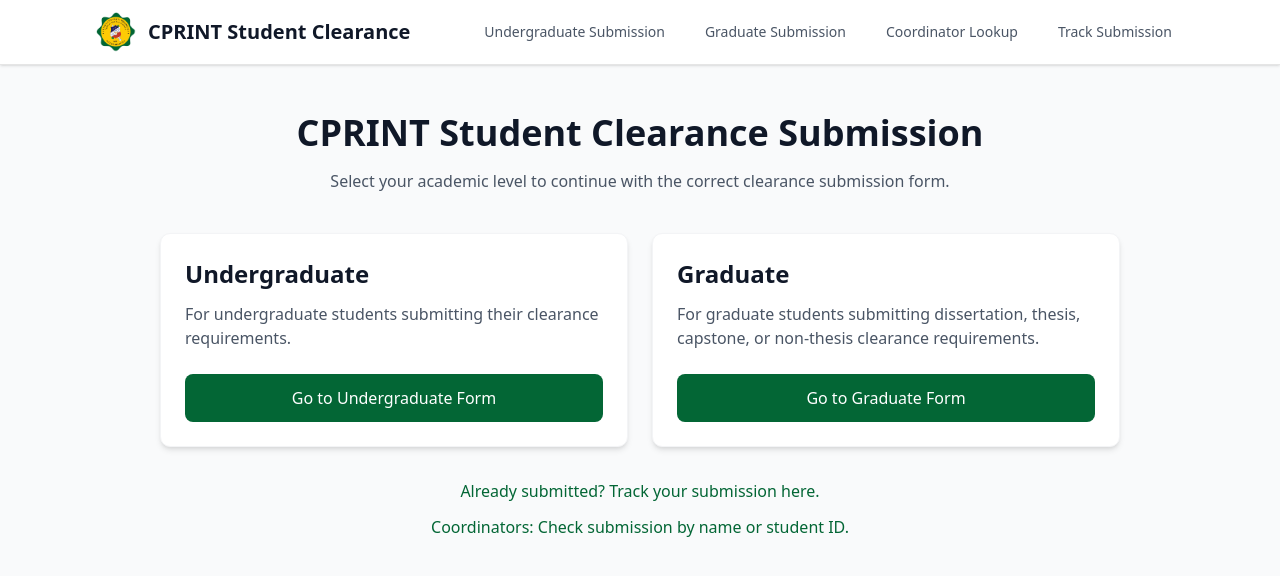
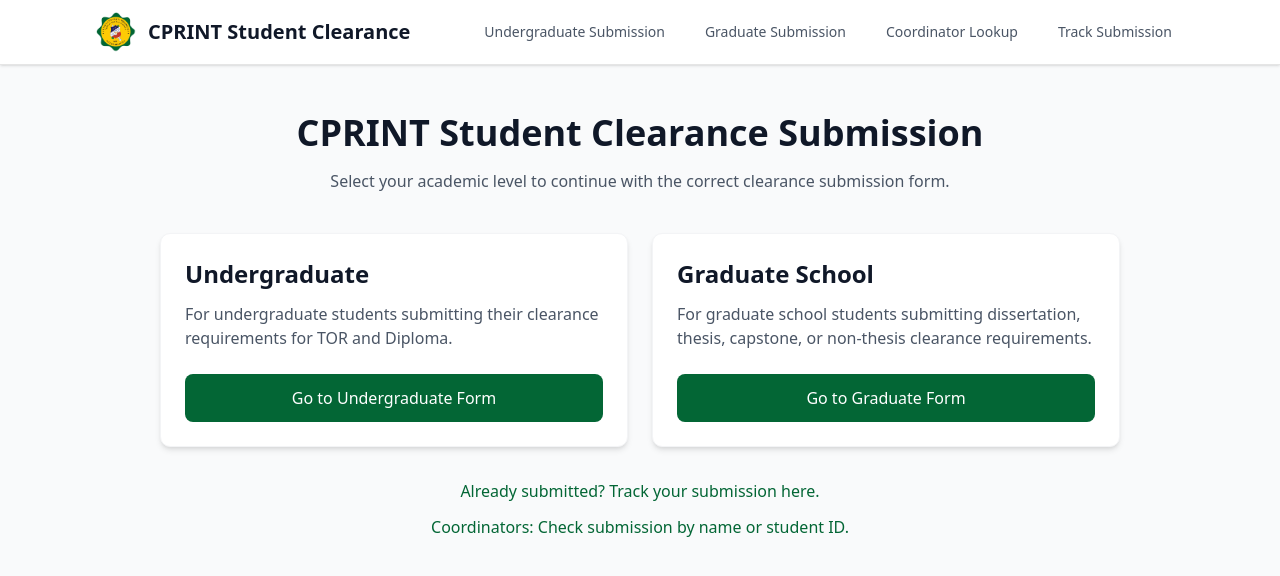
Before and after one commit to angelop-1602/SPUP-Clearance, a Next.js app: page / in a window 1280 px wide. Shown: the top 576 px of the page. Built offline with nearby package versions, Linux system fonts and the light colour scheme.

Commit message:
Save da SHIT!!!

```diff
--- a/src/app/page.tsx
+++ b/src/app/page.tsx
@@ -24,7 +24,7 @@ export default function Home() {
             </h2>
             <p className="text-gray-600 mb-6">
               For undergraduate students submitting their clearance
-              requirements.
+              requirements for TOR and Diploma.
             </p>
             <Link
               href="/undergraduate"
@@ -36,10 +36,10 @@ export default function Home() {
 
           <div className="bg-white rounded-lg shadow-md border border-gray-100 p-6">
             <h2 className="text-2xl font-semibold text-gray-900 mb-3">
-              Graduate
+              Graduate School
             </h2>
             <p className="text-gray-600 mb-6">
-              For graduate students submitting dissertation, thesis, capstone,
+              For graduate school students submitting dissertation, thesis, capstone,
               or non-thesis clearance requirements.
             </p>
             <Link
```
Also changed, not shown: firebase.json.
